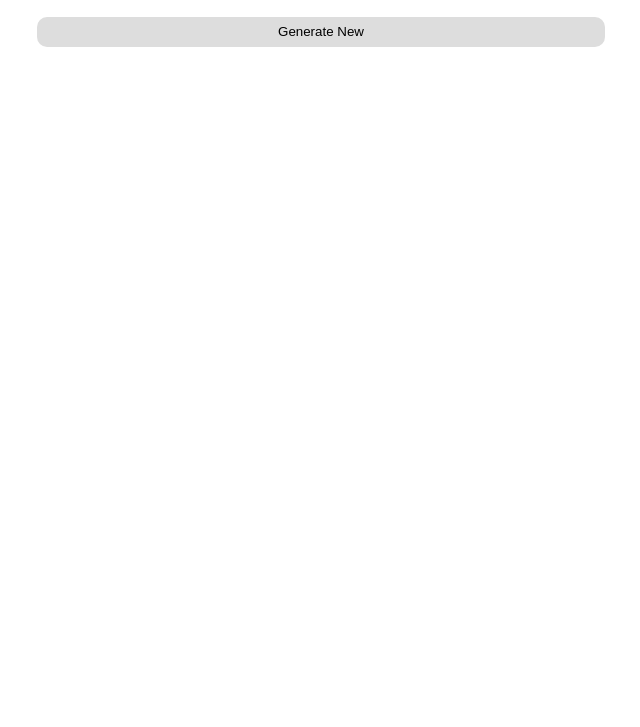
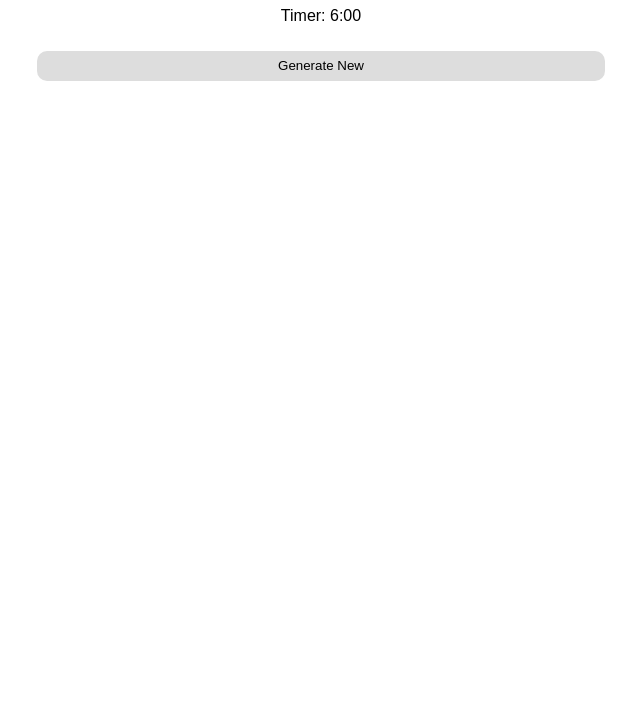
Before and after one commit to SeaRaptor21/fast-facts, a plain HTML site: page index.html in a window 1280 px wide. Shown: the part 73-800 px from the top of the page, without its empty margins (319-959 px from the left). Drawn offline with Linux system fonts and the light colour scheme.

Commit message:
Update index.html

```diff
--- a/index.html
+++ b/index.html
@@ -8,6 +8,7 @@
 </head>
 <body>
   <h1>Fast Facts Practice</h1>
+  <p id="timer">Timer: 6:00</p>
   <table id="table">
     <tr>
       <th class="h"></th>
```
